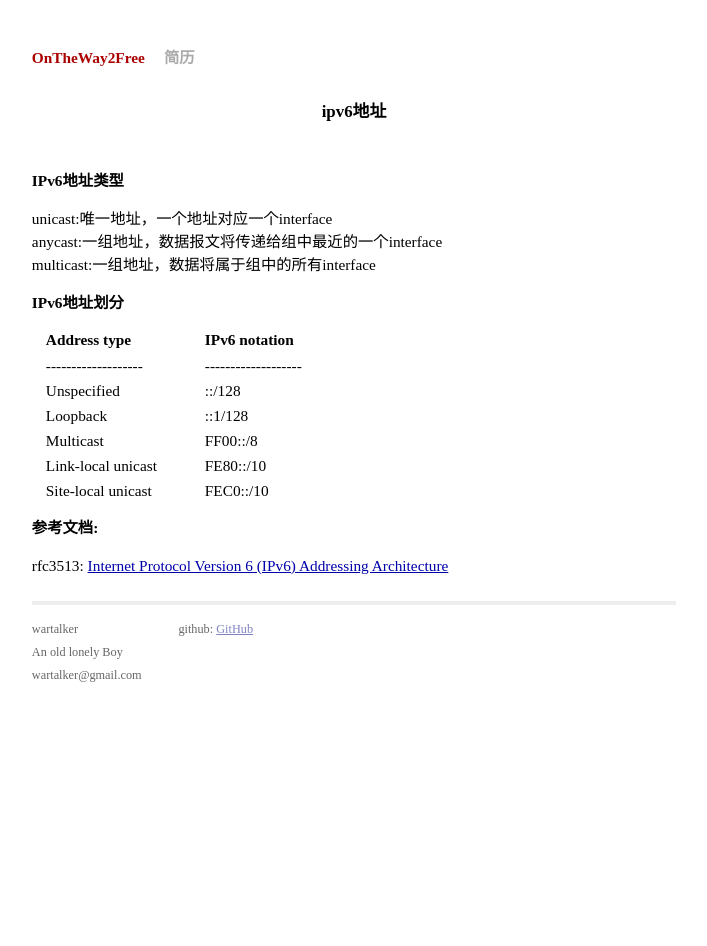
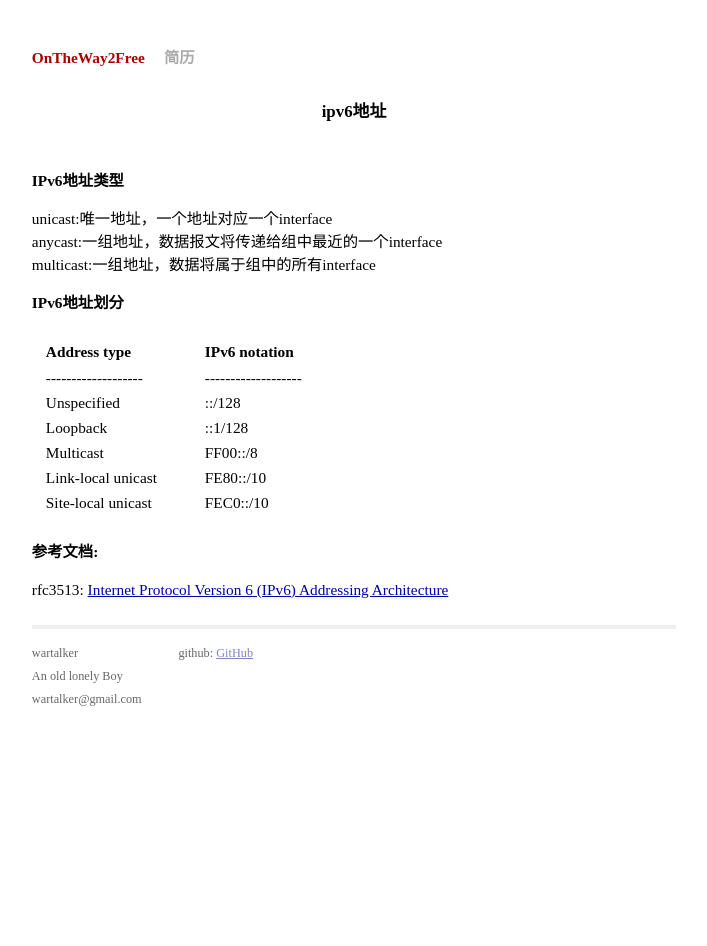
Before and after one commit to alone-walker/alone-walker.github.com, a Jekyll site: the page built from _posts/2013-08-22-ip6-address.md, in a window 1280 px wide. Shown: the whole page, without its empty margins (286-993 px from the left). Built offline with Jekyll 4.4.1, drawn with Linux system fonts in a browser that asks for light colours; Markdown is read by kramdown in place of the engine named in the settings.

Commit message:
main.css

```diff
--- a/css/main.css
+++ b/css/main.css
@@ -160,6 +160,11 @@ ul.posts span {
   background-color: #333;
 }
 
+.post table {
+    padding-top: 12px;
+    padding-bottom: 12px;
+}
+
 /*
 .post {
     padding-top: 12px;
```
